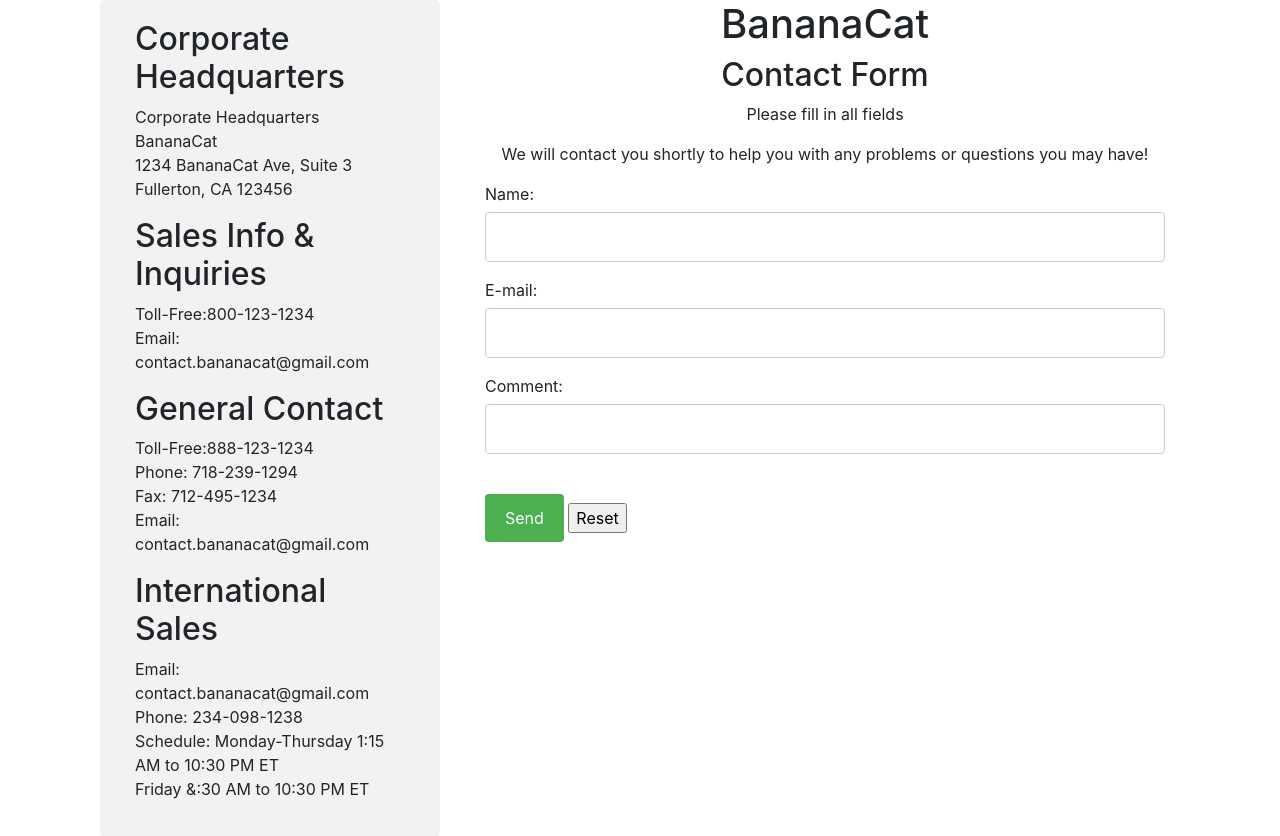
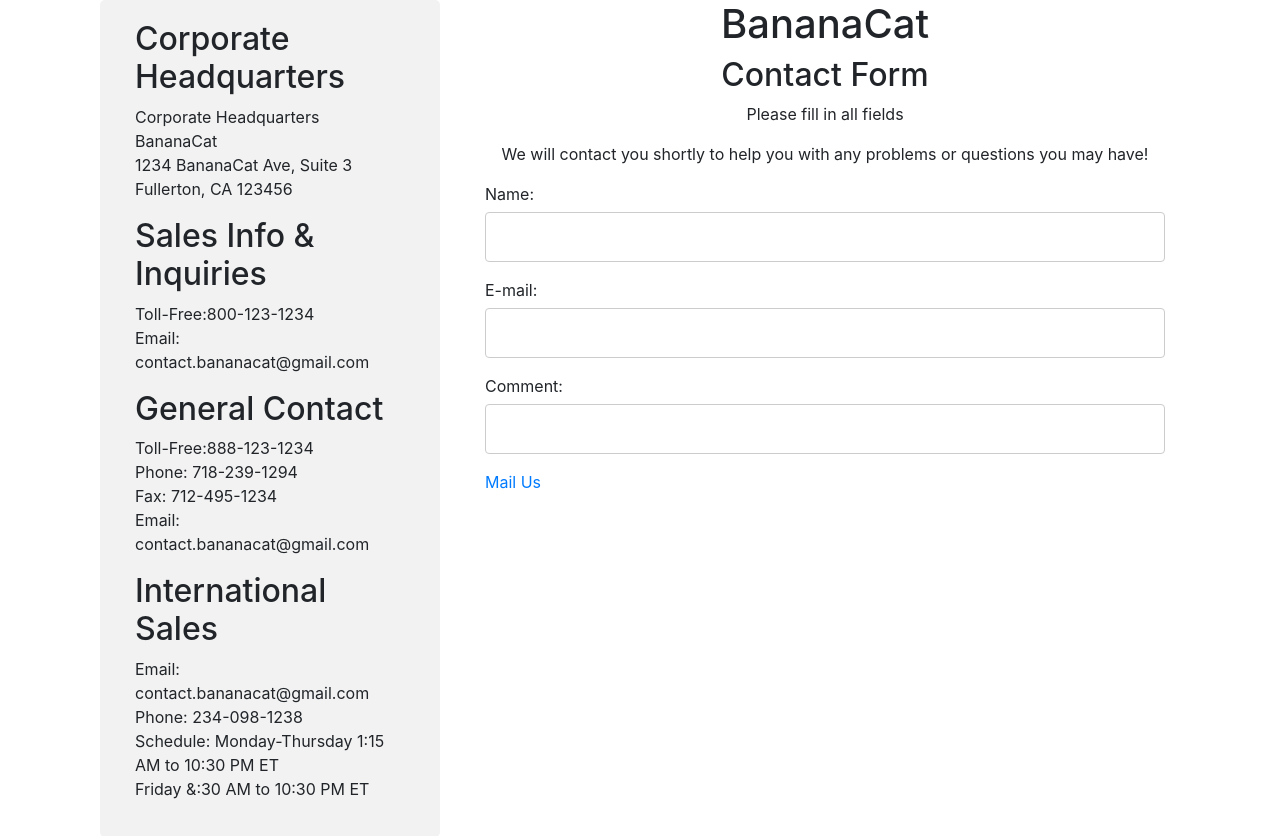
Before and after one commit to mzuniga94/BananaCat, a Node server app: page /contactus in a window 1280 px wide. Shown: the part 106-942 px from the top of the page. Run offline with Node 20, Linux system fonts and the light colour scheme; some libraries are stand-ins or nearby versions.

Commit message:
Update contactus.ejs

```diff
--- a/environment/views/pages/contactus.ejs
+++ b/environment/views/pages/contactus.ejs
@@ -101,9 +101,10 @@
                         E-mail:<br>
                         <input type="text" name="mail"><br>
                         Comment:<br>
-                        <input type="text" name="comment" size="50"><br><br>
-                        <input type="submit" value="Send">
-                        <input type="reset" value="Reset">
+                        <input type="text" name="comment" size="50"><br>
+
+
+                        <a href="mailto:contact.bananacat@gmail.com">Mail Us</a>
                     </form>
                 </div>
 
```
